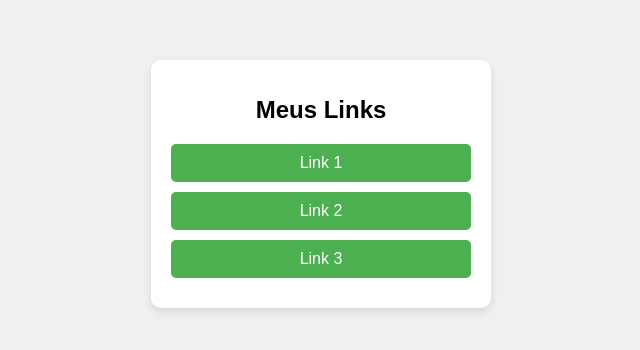
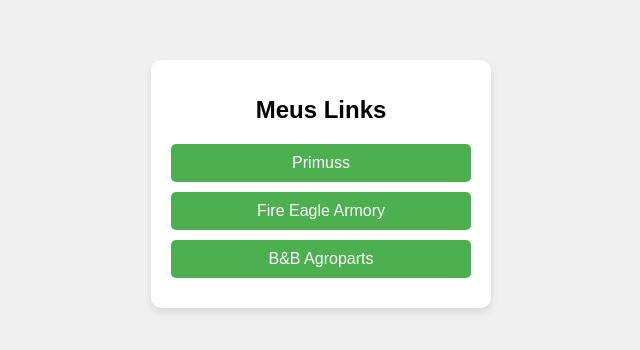
Before and after one commit to TIprimusscorp/LinkTreePrimusscorp, a plain HTML site: page index.html in a window 1280 px wide. Shown: the part 216-566 px from the top of the page, without its empty margins (319-959 px from the left). Drawn offline with Linux system fonts and the light colour scheme.

Commit message:
Update index.html

```diff
--- a/index.html
+++ b/index.html
@@ -46,9 +46,9 @@
 <body>
     <div class="container">
         <h1>Meus Links</h1>
-        <a href="https://www.exemplo.com" class="link" target="_blank">Link 1</a>
-        <a href="https://www.outroexemplo.com" class="link" target="_blank">Link 2</a>
-        <a href="https://www.exemplo3.com" class="link" target="_blank">Link 3</a>
+        <a href="https://www.primuss.com.br/" class="link" target="_blank">Primuss</a>
+        <a href="https://www.outroexemplo.com" class="link" target="_blank">Fire Eagle Armory</a>
+        <a href="https://www.exemplo3.com" class="link" target="_blank">B&B Agroparts</a>
     </div>
 </body>
 </html>
```
